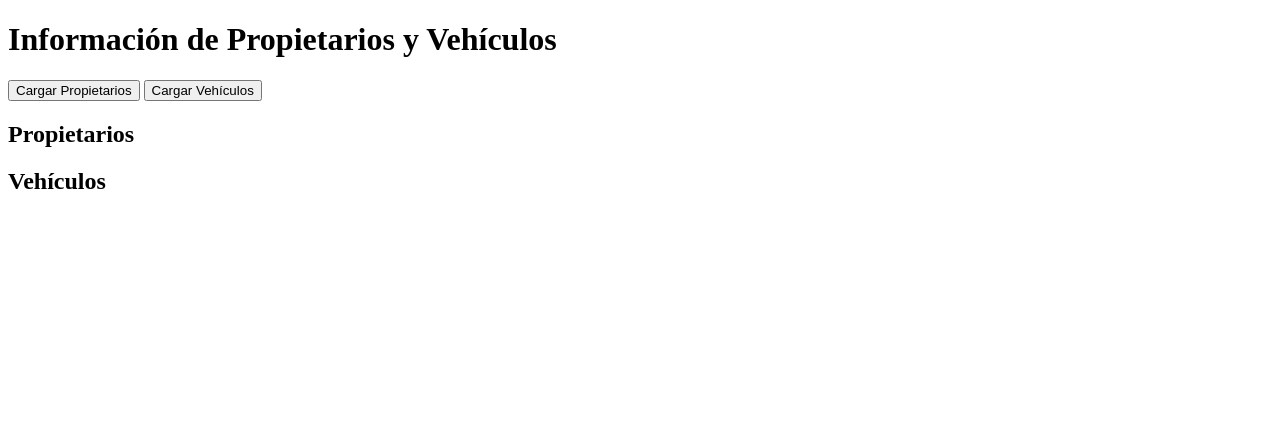
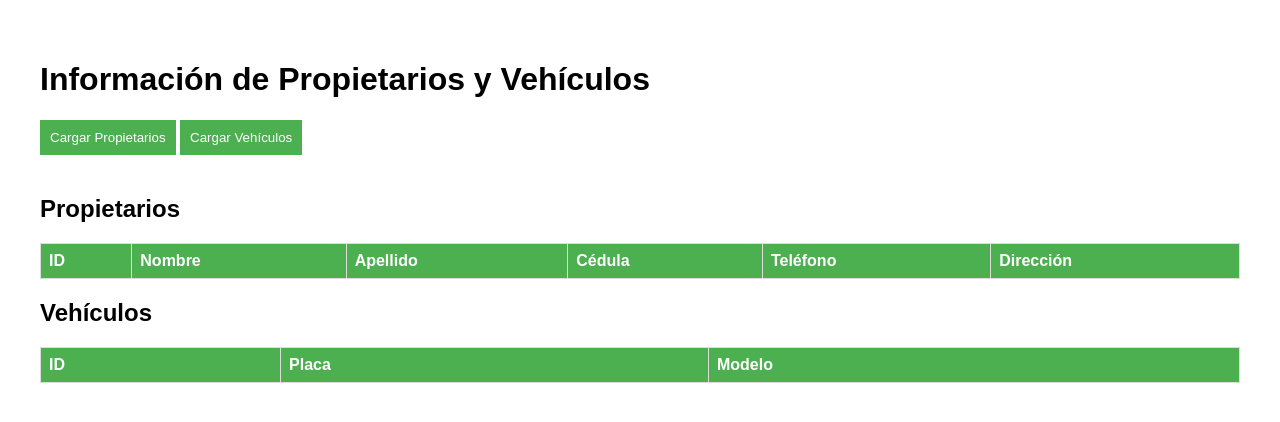
Before and after one commit to miguellealperez/ClienteRestApi, a plain HTML site: page templates/index.html in a window 1280 px wide. Drawn offline with nearby package versions, Linux system fonts and the light colour scheme.

Commit message:
Refactor HTML code to use tables for displaying data

```diff
--- a/templates/index.html
+++ b/templates/index.html
@@ -5,6 +5,53 @@
     <meta charset="UTF-8">
     <title>API Cliente</title>
     <script src="https://code.jquery.com/jquery-3.6.0.min.js"></script>
+    <style>
+        body {
+            font-family: Arial, sans-serif;
+            margin: 20px;
+            padding: 20px;
+        }
+
+        table {
+            width: 100%;
+            border-collapse: collapse;
+            margin-bottom: 20px;
+        }
+
+        table,
+        th,
+        td {
+            border: 1px solid #ddd;
+        }
+
+        th,
+        td {
+            padding: 8px;
+            text-align: left;
+        }
+
+        th {
+            background-color: #4CAF50;
+            color: white;
+        }
+
+        tr:nth-child(even) {
+            background-color: #f2f2f2;
+        }
+
+        button {
+            margin-bottom: 20px;
+            padding: 10px;
+            background-color: #4CAF50;
+            color: white;
+            border: none;
+            cursor: pointer;
+        }
+
+        button:hover {
+            background-color: #45a049;
+        }
+    </style>
 </head>
 
 <body>
@@ -13,24 +60,58 @@
     <button id="cargarVehiculos">Cargar Vehículos</button>
 
     <h2>Propietarios</h2>
-    <div id="propietarios"></div>
+    <table id="tablaPropietarios">
+        <thead>
+            <tr>
+                <th>ID</th>
+                <th>Nombre</th>
+                <th>Apellido</th>
+                <th>Cédula</th>
+                <th>Teléfono</th>
+                <th>Dirección</th>
+            </tr>
+        </thead>
+        <tbody>
+        </tbody>
+    </table>
 
     <h2>Vehículos</h2>
-    <div id="vehiculos"></div>
+    <table id="tablaVehiculos">
+        <thead>
+            <tr>
+                <th>ID</th>
+                <th>Placa</th>
+                <th>Modelo</th>
+            </tr>
+        </thead>
+        <tbody>
+        </tbody>
+    </table>
 
     <script>
+        function renderizarTabla(data, tablaId) {
+            var tabla = $(tablaId);
+            tabla.find('tbody').empty();
+            data.forEach(function (item) {
+                var fila = '<tr>';
+                Object.values(item).forEach(function (valor) {
+                    fila += '<td>' + valor + '</td>';
+                });
+                fila += '</tr>';
+                tabla.find('tbody').append(fila);
+            });
+        }
+
         $(document).ready(function () {
             $('#cargarPropietarios').click(function () {
                 $.getJSON('/propietarios', function (data) {
-                    var texto = JSON.stringify(data, null, 4);
-                    $('#propietarios').text(texto);
+                    renderizarTabla(data, '#tablaPropietarios');
                 });
             });
 
             $('#cargarVehiculos').click(function () {
                 $.getJSON('/vehiculos', function (data) {
-                    var texto = JSON.stringify(data, null, 4);
-                    $('#vehiculos').text(texto);
+                    renderizarTabla(data, '#tablaVehiculos');
                 });
             });
         });
```
